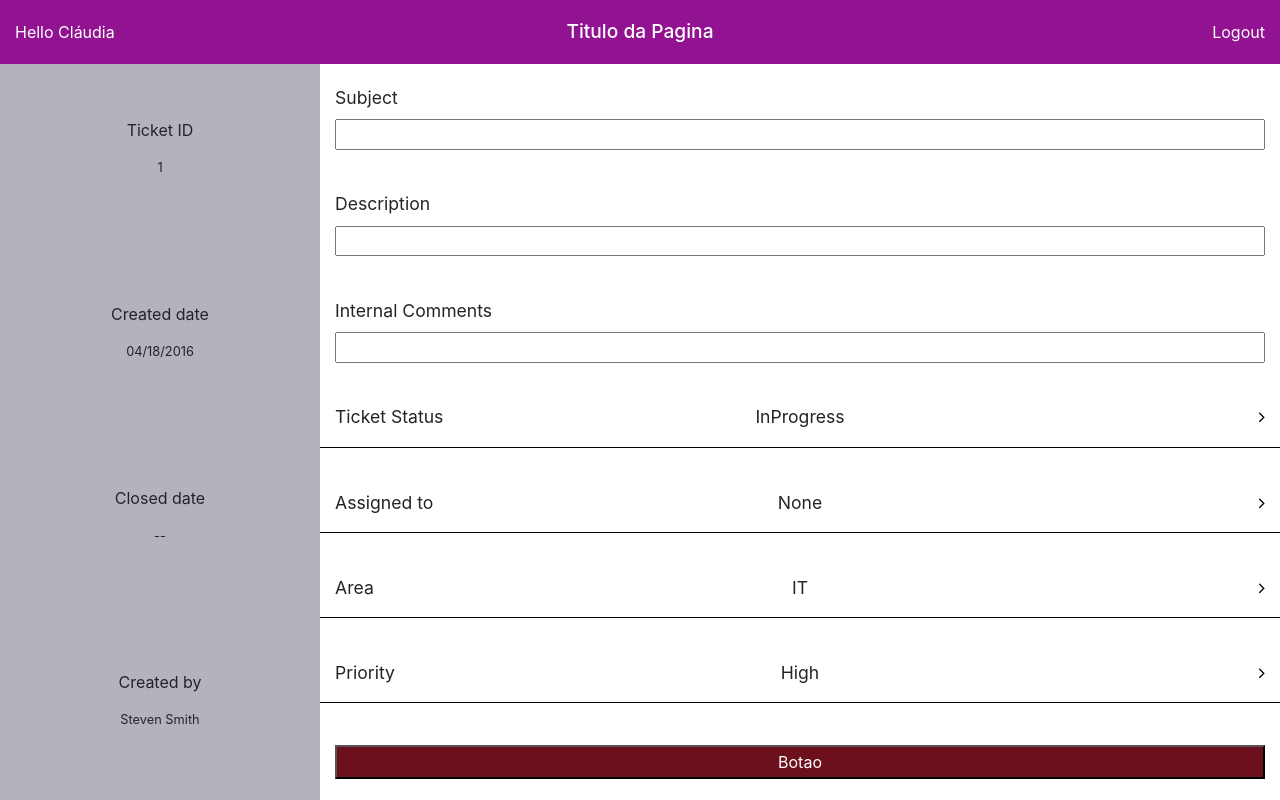
After one commit to Kakau01/HelpDeskProject, a PHP site: page /teste/teste.html in a window 1280 px wide. The commit adds this page. Run offline with PHP 8.4, Linux system fonts and the light colour scheme.

Commit message:
testando pagina que estava quebrada

```diff
--- a/css/style.css
+++ b/css/style.css
@@ -418,7 +418,7 @@ height: 10vh;
         height: 92vh;
     }
     #bx-left-td{
-        height: 92vh;
+
     }
     #bx-right-td{
 
@@ -460,7 +460,7 @@ height: 10vh;
         height: 92vh;
     }
     #bx-left-td{
-        height: 92vh;
+
     }
     #bx-right-td{
 
@@ -505,7 +505,7 @@ height: 10vh;
         height: 92vh;
     }
     #bx-left-td{
-        height: 92vh;
+
     }
     #bx-right-td{
 
--- a/includes/header.php
+++ b/includes/header.php
@@ -3,6 +3,6 @@
        <h5 id="back-header">&Lt;</h5>
        <span id="nome-usuario-logado">User: <?php echo $user; ?></span>
        <span><?php echo $titulo?></span>
-       <a id="sair" href="sair.php">Sair</a>
+       <a id="sair" href="logout.php">Sair</a>
        <h5 id="add-header">&plus;</h5>
 </header>
--- a/login.php
+++ b/login.php
@@ -17,6 +17,7 @@
             <input class="input-login p-1 m-3 mt-3" type="password" name="input-pass" placeholder="******" required autofocus>
             <button id="btn-signin" class="btn btn-block" type="submit">Sign In</button>
         </form>
+
     </main>
 
 </body>
--- a/sair.php
+++ b/logout.php
@@ -1,4 +1,3 @@
-
 <?php
     session_start();
     if($_SESSION['nome']){
--- /dev/null
+++ b/teste/estiloteste.css
@@ -0,0 +1,277 @@
+*{
+    margin: 0px;
+    padding: 0px;
+    box-sizing: border-box;
+}
+body{
+    font-size: 16px;
+}
+
+
+/* Starting Header */
+#bx-hd{
+    /* padding: 10px; */
+    background-color: rgb(145, 19, 145);
+    color: #fff;
+    height: 8vh;
+
+}
+#hd-esquerda{
+   /* background-color: lightcoral; */
+   padding: 0px;
+}
+#hd-meio{
+    /* background-color: lightgreen; */
+}
+#hd-direita{
+    /* background-color: lightpink; */
+    padding: 0px;
+}
+.icones-style{
+    color: rgb(255, 255, 255);
+}
+.icones-style:hover{
+    color: rgb(73, 71, 71);
+}
+#txt-titulo{
+    font-size: 0.8em;
+    margin: 0px;
+}
+#txt-usuario-logado{
+    font-size: 0.7em;
+    /* display: none; */
+}
+#icon-back{
+    font-size: 0.7em;
+    display: none;
+
+}
+#icon-add{
+    font-size: 0.7em;
+    display: none;
+
+}
+#logout{
+    font-size: 0.7em;
+    color: rgb(255, 255, 255);
+    /* display: none; */
+
+}
+#logout:hover{
+    color: rgb(73, 71, 71);
+    text-decoration: none;
+
+}
+
+/* Finishing Header */
+
+/* Teste */
+#caixa-principal{
+    /* background-color: darkgoldenrod; */
+    height: 92vh;
+}
+#caixa-sub-principal{
+    /* background-color: darkgreen; */
+    height: 92vh;
+}
+#cx-1{
+    background-color: rgb(180, 178, 189);
+    height: 20vh;
+}
+
+#cx-2{
+    /* background-color: darkblue; */
+    height: 72vh;
+}
+#caixa-tickets-detalhes{
+    /* background-color: darksalmon; */
+    height: 20vh;
+}
+#caixa-conteudo-2{
+    /* background-color: rgb(79, 74, 47); */
+    height: 72vh;
+
+}
+.titulo-ticket-detalhe{
+    font-size: 0.8em;
+}
+.valor-ticket-detalhe{
+    font-size: 0.6em;
+}
+#i1{
+    /* background-color: forestgreen; */
+    margin: 0;
+    padding: 0;
+    /* border: 1px solid black; */
+
+}
+
+#i2{
+    /* background-color: greenyellow; */
+    margin: 0;
+    padding: 0;
+    /* border: 1px solid black; */
+}
+#i3{
+    /* background-color: indianred; */
+    margin: 0;
+    padding: 0;
+    /* border: 1px solid black; */
+}
+#i4{
+    /* background-color: rgb(49, 2, 2); */
+    margin: 0;
+    padding: 0;
+    /* border: 1px solid black; */
+}
+.borda{
+    border-style: solid;
+    border-width: 0px 0px 1px 0px;
+    border-color: black;
+}
+#botao{
+    background-color: rgb(109, 16, 29);
+    padding: 3px;
+    color: #fff;
+}
+
+/* Fim Teste */
+
+
+#bx-tickets-details{
+    background-color: chartreuse;
+    height: 12vh;
+}
+#bx-form-tickets-details{
+    background-color: darkcyan;
+    height: 80vh;
+}
+#bx-1-td{
+    background-color: darkgoldenrod;
+}
+#bx-2-td{
+    background-color: darkgreen;
+}
+#bx-3-td{
+    background-color: darkmagenta;
+}
+#bx-4-td{
+    background-color: darkslategrey;
+}
+#bx-form-tickets-details{
+    height: 80vh;
+}
+#form-td{
+    /* background-color: firebrick; */
+}
+.td-align-center {
+    margin: 0px;
+}
+.icon-td{
+    color: black;
+}
+.tamanho-texto{
+    font-size: 0.8em;
+}
+
+
+/* Starting Media Queries */
+
+
+@media (min-width: 576px) {
+    #bx-hd{
+       /* background-color: brown; */
+
+    }
+    #txt-titulo{
+        font-size: 1.0em;
+
+    }
+    #txt-usuario-logado{
+        font-size: 0.8em;
+    }
+    #logout{
+        font-size: 0.8em;
+
+    }
+    #cx-1{
+        /* background-color: crimson; */
+        height: 92vh;
+    }
+
+    #cx-2{
+        /* background-color: rgb(139, 118, 0); */
+        height: 92vh;
+    }
+    #caixa-tickets-detalhes{
+        height: 92vh;
+    }
+    #caixa-conteudo-2{
+        height: 92vh;
+    }
+    .titulo-ticket-detalhe{
+        font-size: 1.0em;
+    }
+    .valor-ticket-detalhe{
+        font-size: 0.8em;
+    }
+    .tamanho-texto{
+        font-size: 1.0em;
+    }
+
+}
+
+@media (min-width: 768px) {
+    #bx-hd{
+        /* background-color: rgb(219, 202, 202); */
+
+     }
+     #txt-titulo{
+        font-size: 1.2em;
+
+    }
+    #txt-usuario-logado{
+        font-size: 1.0em;
+    }
+    #logout{
+        font-size: 1.0em;
+
+    }
+    #bx-td-main{
+        /* background-color: blueviolet; */
+        display: flex;
+
+    }
+    #bx-tickets-details{
+       /* background-color: brown; */
+
+    }
+    #bx-form-tickets-details{
+        /* background-color: cornflowerblue; */
+
+    }
+    .tamanho-texto{
+        font-size: 1.1em;
+    }
+
+
+
+
+ }
+
+@media (min-width: 992px) {
+    #bx-hd{
+        /* background-color: rgb(42, 165, 108); */
+
+     }
+
+}
+
+@media (min-width: 1200px) {
+    #bx-hd{
+        /* background-color: rgb(69, 42, 165); */
+
+     }
+}
+
+/* Finishing Media Queries */
--- /dev/null
+++ b/teste/teste.html
@@ -0,0 +1,169 @@
+<!DOCTYPE html>
+<html lang="en">
+
+<head>
+    <meta charset="UTF-8">
+    <meta name="viewport" content="width=device-width, initial-scale=1.0">
+    <title>Teste</title>
+    <link rel="stylesheet" href="https://cdnjs.cloudflare.com/ajax/libs/font-awesome/4.7.0/css/font-awesome.min.css">
+    <link rel="stylesheet" href="https://stackpath.bootstrapcdn.com/bootstrap/4.4.1/css/bootstrap.min.css"
+        integrity="sha384-Vkoo8x4CGsO3+Hhxv8T/Q5PaXtkKtu6ug5TOeNV6gBiFeWPGFN9MuhOf23Q9Ifjh" crossorigin="anonymous">
+    <link rel="stylesheet" href="estiloteste.css">
+</head>
+
+<body>
+    <header id="bx-hd" class="d-flex align-items-center">
+        <nav class="container-fluid d-flex align-items-center">
+            <div id="hd-esquerda" class="col-3 col-sm-4 col-md-4 col-lg-4 d-flex align-items-center">
+                <a id="icon-back" class="icones-style" href=""><i class="fa fa-arrow-circle-left fa-3x "></i></a>
+                <span id="txt-usuario-logado">Hello Cláudia</span>
+            </div>
+            <div id="hd-meio" class="col-6 col-sm-4 col-md-4 col-lg-4 text-center">
+                <h3 id="txt-titulo">Titulo da Pagina</h3>
+            </div>
+            <div id="hd-direita" class="col-3 col-sm-4 col-md-4 col-lg-4 justify-content-end d-flex align-items-center">
+                <a href="" id="logout">Logout</a>
+                <a id="icon-add" class="icones-style" href=""><i class="fa fa-plus-circle fa-3x "></i></a>
+            </div>
+        </nav>
+    </header>
+    <main class="container-fluid" id="caixa-principal">
+        <div class="row" id="caixa-sub-principal">
+            <div id="cx-1" class="col-12 col-sm-4 col-md-3 col-lg-3">
+                <div class="row align-items-center" id="caixa-tickets-detalhes">
+                    <div class="col-3 col-sm-12 text-center" id="i1">
+                        <p class="titulo-ticket-detalhe">Ticket ID</p>
+                        <p class="valor-ticket-detalhe">1</p>
+                    </div>
+                    <div class="col-3 col-sm-12 text-center"  id="i2">
+                        <p class="titulo-ticket-detalhe">Created date</p>
+                        <p class="valor-ticket-detalhe">04/18/2016</p>
+                    </div>
+                    <div class="col-3 col-sm-12 text-center"  id="i3">
+                        <p class="titulo-ticket-detalhe">Closed date</p>
+                        <p class="valor-ticket-detalhe">--</p>
+                    </div>
+                    <div class="col-3 col-sm-12 text-center"  id="i4">
+                        <p class="titulo-ticket-detalhe">Created by</p>
+                        <p class="valor-ticket-detalhe">Steven Smith</p>
+                    </div>
+                </div>
+            </div>
+            <div id="cx-2" class="col-12 col-sm-8 col-md-9 col-lg-9">
+                <form id="caixa-conteudo-2" class="d-flex flex-column justify-content-around">
+                    <div class="d-flex flex-column tamanho-texto ">
+                        <label for="">Subject</label>
+                        <input type="text">
+                    </div>
+
+                    <div class="d-flex flex-column tamanho-texto ">
+                        <label for="">Description</label>
+                        <input type="text">
+                    </div>
+                    <div class="d-flex flex-column tamanho-texto">
+                        <label for="">Internal Comments</label>
+                        <input type="text">
+                    </div>
+
+                    <div class="row tamanho-texto borda">
+                        <p class="col-4 text-left">Ticket Status</p>
+                        <p class="col-4 text-center">InProgress</p>
+                        <a class="col-4 text-right icon-td" href=""><i class="fa fa-angle-right"></i></a>
+                    </div>
+                    <div class="row tamanho-texto borda">
+                        <p class="col-4 text-left">Assigned to</p>
+                        <p class="col-4 text-center">None</p>
+                        <a class="col-4 text-right icon-td" href=""><i class="fa fa-angle-right"></i></a>
+                    </div>
+                    <div class="row tamanho-texto borda">
+                        <p class="col-4 text-left">Area</p>
+                        <p class="col-4 text-center">IT</p>
+                        <a class="col-4 text-right icon-td" href=""><i class="fa fa-angle-right"></i></a>
+                    </div>
+                    <div class="row tamanho-texto borda">
+                        <p class="col-4 text-left">Priority</p>
+                        <p class="col-4 text-center">High</p>
+                        <a class="col-4 text-right icon-td" href=""><i class="fa fa-angle-right"></i></a>
+                    </div>
+
+
+
+                    <div class="d-flex flex-column">
+                        <button id="botao">Botao</button>
+                    </div>
+
+
+                </form>
+            </div>
+
+        </div>
+
+
+        <!-- <div class="container-fluid" id="bx-td-main">
+                <div id="bx-tickets-details" class="row">
+                    <div id="bx-1-td" class="col-3 text-center align-self-center">
+                        <p class="td-align-center ">1</p>
+                        <p class="td-align-center ">2</p>
+                    </div>
+                    <div id="bx-2-td" class="col-3 text-center align-self-center">
+                        <p class="td-align-center ">1</p>
+                        <p class="td-align-center ">2</p>
+                    </div>
+                    <div id="bx-3-td"  class="col-3 text-center align-self-center">
+                        <p class="td-align-center ">1</p>
+                        <p class="td-align-center ">2</p>
+                    </div>
+                    <div id="bx-4-td" class="col-3 text-center align-self-center">
+                        <p class="td-align-center ">1</p>
+                        <p class="td-align-center ">2</p>
+                    </div>
+                </div>
+                <div id="bx-form-tickets-details" class="row">
+                    <form id="form-td" class="d-flex flex-column col-12 justify-content-around">
+                        <label>Subject</label>
+                        <input>
+                        <label>Description</label>
+                        <input>
+                        <label>Internal Comments</label>
+                        <input>
+                        <div class="row">
+                            <p class="col-4 text-left">1</p>
+                            <p class="col-4 text-center">2</p>
+                            <a class="col-4 text-right icon-td" href=""><i class="fa fa-angle-right"></i></a>
+
+                        </div>
+                        <div class="row">
+                            <p class="col-4 text-left">1</p>
+                            <p class="col-4 text-center">2</p>
+                            <a class="col-4 text-right icon-td" href=""><i class="fa fa-angle-right"></i></a>
+
+                        </div>
+                        <div class="row">
+                            <p class="col-4 text-left">1</p>
+                            <p class="col-4 text-center">2</p>
+                            <a class="col-4 text-right icon-td" href=""><i class="fa fa-angle-right"></i></a>
+
+                        </div>
+                        <div class="row">
+                            <p class="col-4 text-left">1</p>
+                            <p class="col-4 text-center">2</p>
+                            <a class="col-4 text-right icon-td" href=""><i class="fa fa-angle-right"></i></a>
+                        </div>
+
+                        <button class="">Enviar</button>
+
+
+                    </form>
+                </div>
+
+
+        </div>
+        -->
+    </main>
+
+
+
+
+</body>
+
+</html>
```
Also changed, not shown: teste.php (deleted).
